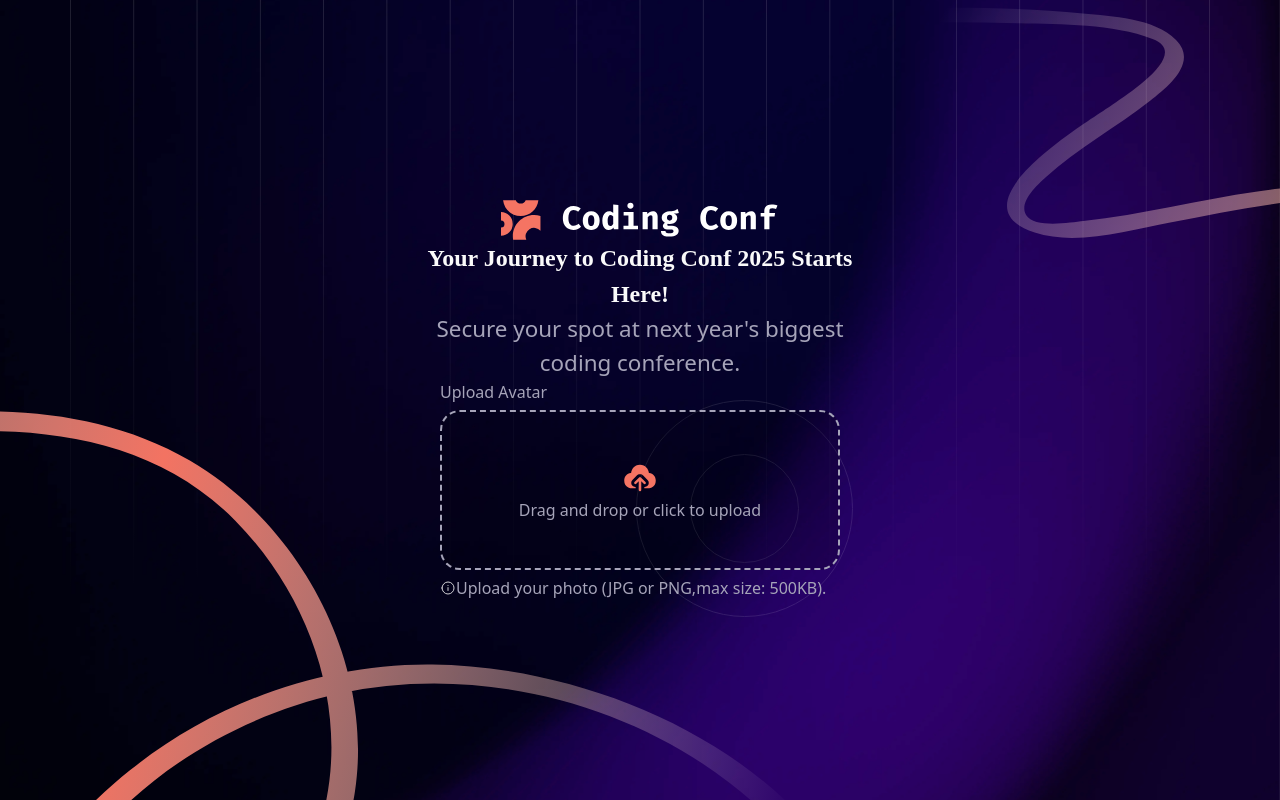
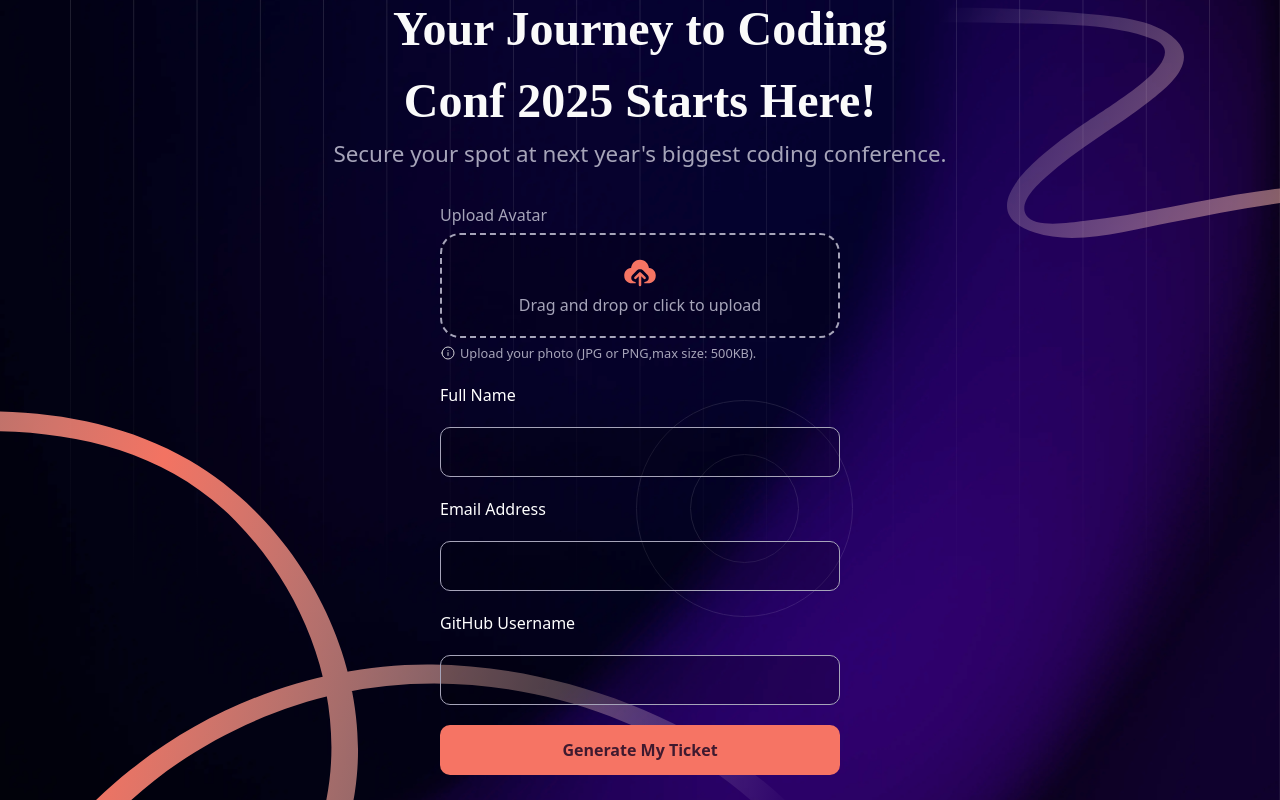
Before and after one commit to aleksandrekas/ticket-generator, a React (Vite) app: page / in a window 1280 px wide. Built offline with nearby package versions, Linux system fonts and the light colour scheme; a web font is replaced by a local one.

Commit message:
added drag animations

```diff
--- a/src/App.tsx
+++ b/src/App.tsx
@@ -1,5 +1,5 @@
 import Form from "./components/Form"
-
+import Ticket from "./components/Ticket"
 
 
 function App() {
@@ -7,6 +7,7 @@ function App() {
 
   return (
     <div className="
+    overflow-hidden
     w-screen h-screen flex justify-center items-center
     lg:bg-[url('/background-desktop.png')]
     md:bg-[url('/background-tablet.png')]
--- a/src/components/Form.tsx
+++ b/src/components/Form.tsx
@@ -1,34 +1,70 @@
+import { useState } from "react";
+
+type InputsType={
+    image:string
+    fullName:string
+    gitName:string
+}
+
+export default function Form(){
+    const [inputs,setInputs] = useState<InputsType>({
+        image:'',
+        fullName:'',
+        gitName:''
+    })
 
 
+    const labelStyles='text-[#ffff] my-5';
+    const inputStyles='h-[50px]  bg-[rgba(0,0,0,0.2)] rounded-[10px] outline-none border-1 border-[#a6a4b9] border-solid text-[#a6a4b9] px-4 ';
 
-export default function Form(){
+    function handleDrag(e:React.DragEvent){
+        e.preventDefault()
+        e.currentTarget.classList.remove('bg-[rgba(0,0,0,0.2)]')
+        e.currentTarget.classList.add('bg-[rgba(197,188,188,0.2)]')
+    }
+
+    function dragEnd(e:React.DragEvent){
+        e.preventDefault()
+        e.currentTarget.classList.remove('bg-[rgba(197,188,188,0.2)]')
+        e.currentTarget.classList.add('bg-[rgba(0,0,0,0.2)]')
+    }
+
+    function onchangeImage(e:any){
+        console.log(e.currentTarget.value)
+    }
+
+
     return(
-        <div className="lg:w-[40%]  px-4 flex flex-col justify-center items-center z-50 container-type-inline-size">
-            <img className="h-10" src="/logo-full.svg" alt="coding_conf_logo" />
-            <h1 className="text-zinc-50  text-[1.5rem] text-[1rem, clamp(5cqi,3rem)]  font-bold text-center font-inconsolata">Your Journey to Coding Conf 2025 Starts Here!</h1>
+        <div className="lg:w-[100%]  px-4 flex flex-col justify-center items-center z-50 container-type-inline-size">
+            <img className="h-5" src="/logo-full.svg" alt="coding_conf_logo" />
+            <h1 className="text-zinc-50  text-[clamp(1rem,7cqi,3rem)] md:max-w-[40%] font-bold text-center font-inconsolata">Your Journey to Coding Conf 2025 Starts Here!</h1>
             <p className="text-[#a6a4b9] text-[clamp(0.1rem,4.5cqi,1.4rem)] text-center mx-2">Secure your spot at next year's biggest coding conference.</p>
-            <form className="w-full max-w-[400px] " >
+            <form className="w-full max-w-[400px] my-[2rem] flex flex-col " >
                 <div className="w-full aspect-5/2  flex flex-col justify-center items-start ">
                     <p className="text-[#a6a4b9]">Upload Avatar</p>
-                    <label className="w-full h-full my-1.5" htmlFor="uploadInput">
-                        <input id="uploadInput" type="file" accept="image/*" hidden />
-                        <div className="w-full h-full bg-[rgba(0,0,0,0.2)] rounded-[20px] border-2 border-dashed border-[#a6a4b9] flex flex-col justify-center items-center">
+                    <label  className="w-full h-full my-1.5" htmlFor="uploadInput">
+                        <input onChange={onchangeImage} id="uploadInput" type="file" accept="image/*" hidden />
+                        <div onDragOver={handleDrag} onDragLeave={dragEnd} className="w-full h-full bg-[rgba(0,0,0,0.2)] rounded-[20px] border-2 border-dashed border-[#a6a4b9] flex flex-col justify-center items-center">
                             <img className="w-10" src="/icon-upload.svg" alt="upload"/>
                             <p className="text-[#a6a4b9]">Drag and drop or click to upload</p>
                         </div>
                     </label>
-                    <div className="flex container-type-inline-size">
+                    <div className="flex justify-center items-center container-type-inline-size">
                         <img src="/icon-info.svg" alt="info" />
-                        <p className="text-[#a6a4b9] text-[clamp(0.1rem, 2cqi, 5rem )]">
+                        <p className="text-[#a6a4b9] text-[clamp(10px,1cqi,1rem)] mx-1">
                             Upload your photo (JPG or PNG,max size: 500KB).
                         </p>
                     </div>
                 </div>
+                <label className={labelStyles} htmlFor="fullname">Full Name</label>
+                <input className={inputStyles} type="text" id="fullName" />
+                <label className={labelStyles} htmlFor="mail">Email Address</label>
+                <input className={inputStyles} type="text" id="mail"/>
+                <label className={labelStyles} htmlFor="gitHub">GitHub Username</label>
+                <input className={inputStyles} type="text"  id="gitHub"/>
+
+                <button className="h-12.5 bg-[#f67464] text-[#3f1a2f] font-bold rounded-[10px] my-5">Generate My Ticket</button>
             </form>
         </div>
     )
 }
-
-
-
-// lg:text-[3rem] md:text-[1.5rem]
--- a/src/components/Ticket.tsx
+++ b/src/components/Ticket.tsx
@@ -0,0 +1,9 @@
+
+
+export default function Ticket(){
+    return (
+        <div className="lg:w-[100%]  px-4 flex flex-col justify-center items-center z-50 container-type-inline-size">
+
+        </div>
+    )
+}
--- a/src/index.css
+++ b/src/index.css
@@ -8,3 +8,13 @@
 @theme{
     --font-inconsolata:Inconsolata, "sans-serif";
 }
+
+
+@layer base {
+  input:-webkit-autofill,
+  input:-webkit-autofill:hover,
+  input:-webkit-autofill:focus {
+    -webkit-box-shadow: 0 0 0 1000px rgba(0, 0, 0, 0.74) inset;
+    -webkit-text-fill-color: theme('colors.gray.900');
+  }
+}
```
